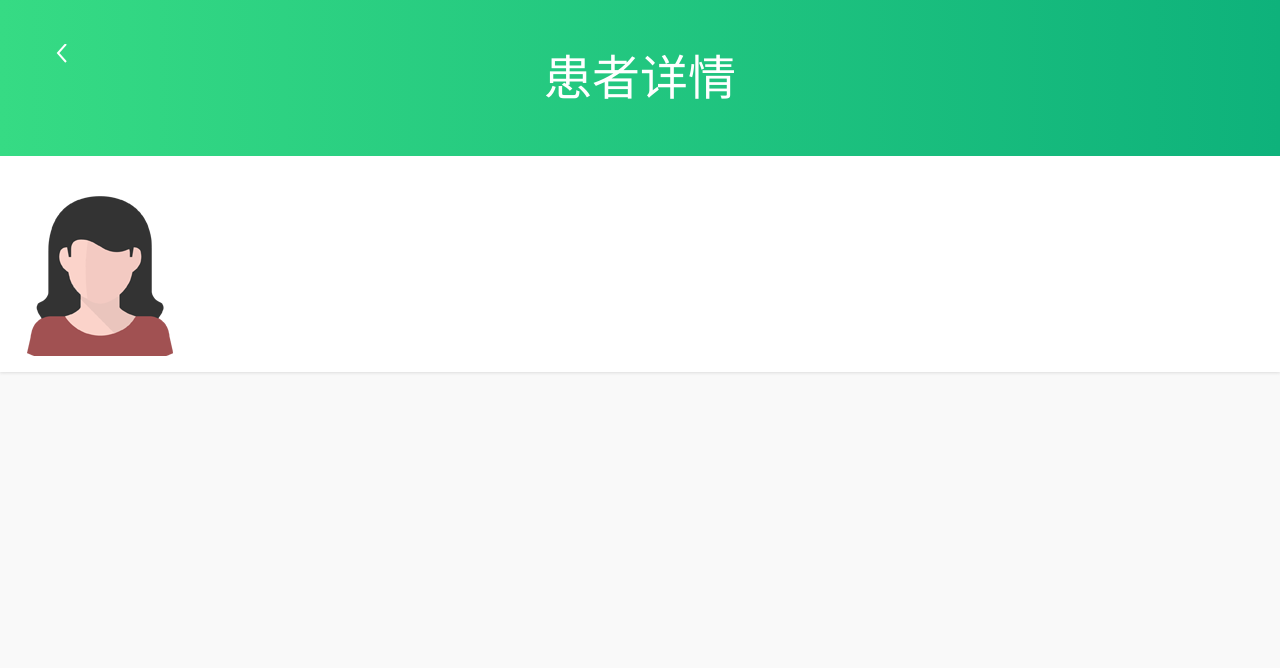
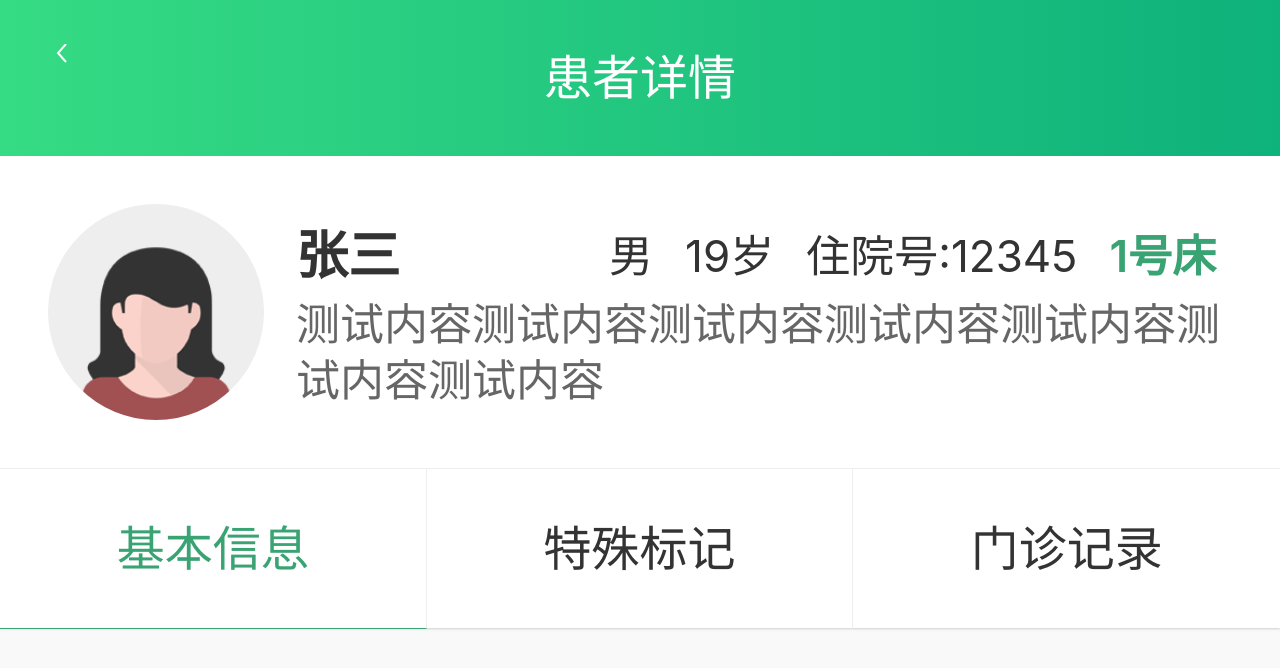
Before and after one commit to zerowolf001/GZapp, a Vue app: page /#/bed in a window 1280 px wide. Shown: the top 668 px of the page. Built offline with nearby package versions, Linux system fonts and the light colour scheme.

Commit message:
bed pages

```diff
--- a/src/page/bed.vue
+++ b/src/page/bed.vue
@@ -1,9 +1,32 @@
 <template>
   <div>
+    <div class="bedPage">
       <head-top head-title="患者详情" go-back='true'></head-top>
       <section class="bed_name">
-      <a href=""><img src="../assets/icon/woman.png" alt=""></a>
+        <div class="profileImage">
+          <img src="../assets/icon/woman.png" alt="">
+          <div class="user-info">
+            <header>
+              <h4 class="bed_title ellipsis lv_0">张三</h4>
+              <ul>
+                <li>男</li>
+                <li>19岁</li>
+                <li>住院号:12345</li>
+                <li>1号床</li>
+              </ul>
+            </header>
+            <h5 class="bed_distance">
+              <p>测试内容测试内容测试内容测试内容测试内容测试内容测试内容</p>
+            </h5>
+          </div>
+        </div>
+        <section class="tab_title">
+          <span class="choosed">基本信息</span>
+          <span>特殊标记</span>
+          <span>门诊记录</span>
         </section>
+      </section>
+    </div>
   </div>
 </template>
 
@@ -30,7 +53,115 @@
 <style>
   .bed_name {
     background:#fff;
-    box-shadow:0 1px 3px #ddd;
+    box-shadow:0 0 3px #aaa;
     padding-top: 1.95rem;
   }
+  .bed_name .profileImage {
+    display: block;
+    display: -webkit-box;
+    display: -ms-flexbox;
+    display: flex;
+    box-align: center;
+    -webkit-box-align: center;
+    -ms-flex-align: center;
+    align-items: center;
+    padding:.6rem;
+  }
+  .bed_name .profileImage img {
+    background:#eee;
+    display: inline-block;
+    width: 2.7rem;
+    height: 2.7rem;
+    border-radius: 50%;
+    vertical-align: middle;
+  }
+  .bed_name .profileImage .user-info {
+    padding-left: .4rem;
+    -webkit-box-flex: 1;
+    -webkit-flex-grow: 1;
+    -ms-flex-positive: 1;
+    flex-grow: 1;
+    -webkit-box-flex: 1;
+    -ms-flex: auto;
+    flex: auto;
+  }
+  .bed_name .profileImage .user-info header {
+    display: -webkit-box;
+    display: -ms-flexbox;
+    display: flex;
+    -webkit-box-pack: justify;
+    -ms-flex-pack: justify;
+    justify-content: space-between;
+    -webkit-box-align: center;
+    -ms-flex-align: center;
+    align-items: center;
+  }
+  .bed_name .profileImage .user-info .bed_title {
+    display: -webkit-box;
+    display: -webkit-flex;
+    display: -ms-flexbox;
+    display: flex;
+    -webkit-box-align: center;
+    -webkit-align-items: center;
+    -ms-flex-align: center;
+    align-items: center;
+    margin: 0;
+    width: 2.5rem;
+    color: #333;
+    padding-top: .01rem;
+    font-size: .65rem;
+    line-height: 1rem;
+    font-weight: 700;
+  }
+  .bed_name .profileImage .user-info header ul {
+    display: flex;
+  }
+  .bed_name .profileImage .user-info header ul li {
+    padding: 0 .2rem;
+    font-size: .55rem;
+  }
+  .bed_name .profileImage .user-info header ul li:last-child {
+    color:#3aa373;
+    font-weight: 600;
+  }
+  .bed_name .user-info .bed_distance {
+    display: -webkit-box;
+    display: -ms-flexbox;
+    display: flex;
+    -webkit-box-pack: justify;
+    -ms-flex-pack: justify;
+    justify-content: space-between;
+    font-size:.55rem;
+    line-height:.7rem;
+  }
+  .bed_name .user-info .bed_distance p {
+    color:#666;
+  }
+  .bed_name .tab_title {
+    display: -webkit-box;
+    display: -ms-flexbox;
+    display: flex;
+    -ms-flex-pack: distribute;
+    justify-content: space-around;
+    -webkit-box-align: center;
+    -ms-flex-align: center;
+    align-items: center;
+    height: 2rem;
+    border-top:1px solid #eee;
+  }
+  .bed_name .tab_title span {
+    border-right:1px solid #eee;
+    height: 2rem;
+    width: 33.333%;
+    text-align: center;
+    line-height: 2rem;
+    font-size: .6rem;
+  }
+  .bed_name .tab_title span.choosed {
+    border-bottom:1px solid #3aa373;
+    color: #3aa373;
+  }
+  .bed_name .tab_title span:last-child {
+    border-right:none;
+  }
 </style>
```
Lines whose indentation alone changed are shown as unchanged.
